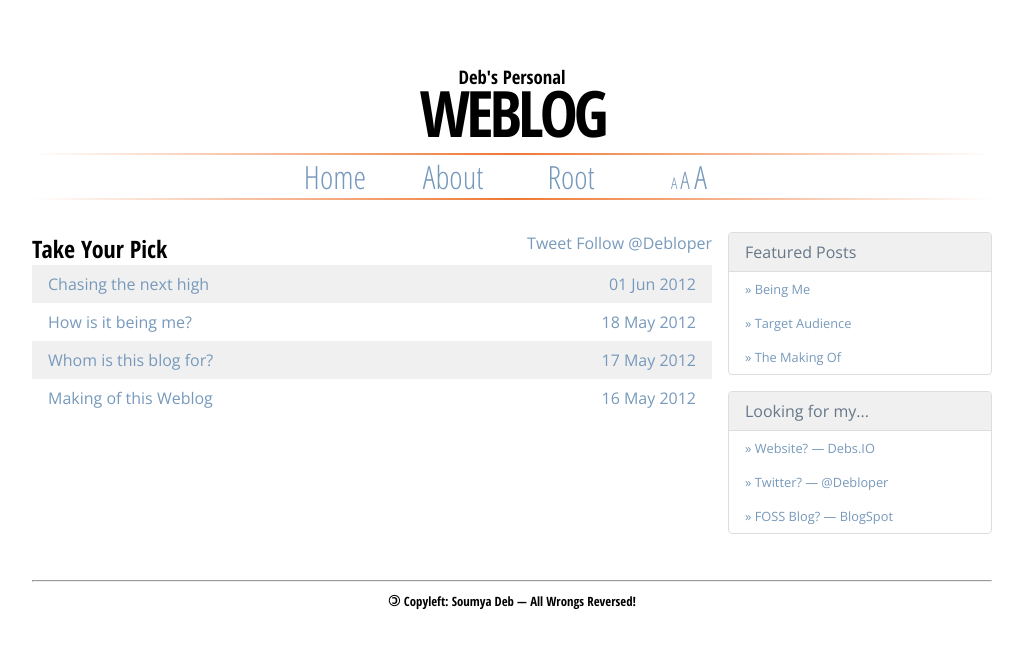
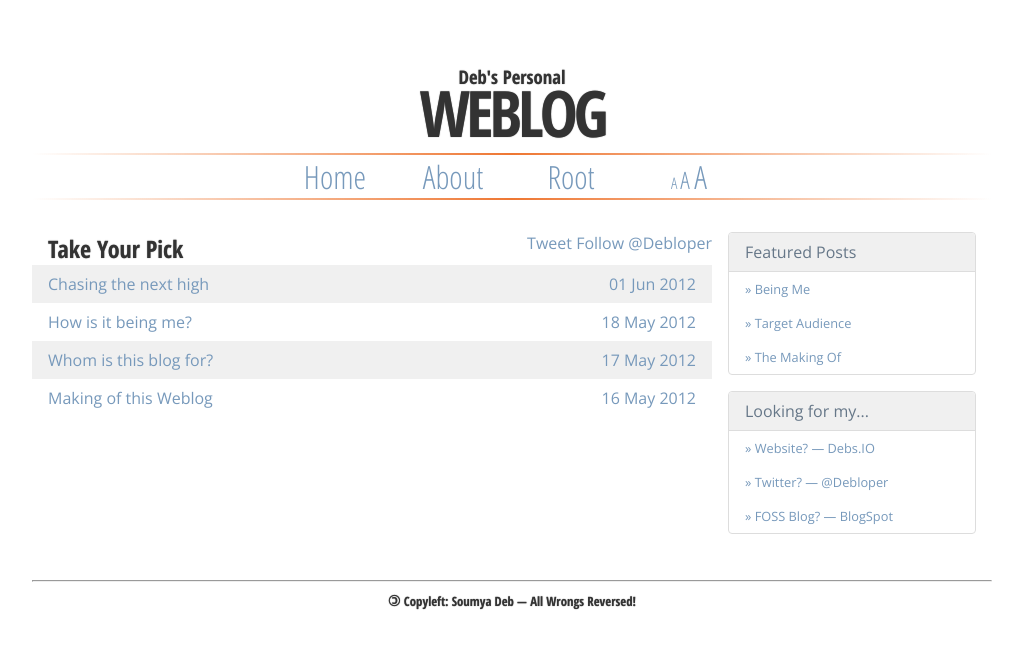
Before and after one commit to debloper/flog, a Jekyll site: the page built from index.html, in a window 1280 px wide. Shown: the top 649 px of the page, without its empty margins (128-1151 px from the left). Built offline with Jekyll 4.4.1, drawn with Linux system fonts in a browser that asks for light colours; comment, search, counter and statistics services are not loaded.

Commit message:
Some micellaneous CSS fixes

```diff
--- a/css/base.css
+++ b/css/base.css
@@ -18,10 +18,11 @@
 	box-sizing:      border-box;
 }
 body {
+	color:				#333;
 	width:				100%;
 	margin:				0;
 	padding:			0;
-	font-size:			16px;
+	min-width:			320px;
 	font-family:		"Open Sans", Sans-serif;
 	overflow-y:			scroll;
 	-webkit-transform:	translateZ(0);
@@ -40,6 +41,7 @@
 }
 h1, h2, h3, h4, h5, h6 {
 	margin:				0;
+	text-shadow:		0 0 1px #666;
 	font-family:		"Open Sans Condensed", Sans-serif;
 }
 
@@ -71,7 +73,7 @@
 	font-size:			4rem;
 	line-height:		3rem;
 	margin-bottom:		1rem;
-	letter-spacing:		-4px;
+	letter-spacing:		-0.25rem;
 	text-transform:		uppercase;
 }
 nav {
@@ -97,12 +99,10 @@
 	-ms-text-justify:	distribute-all-lines;
 	text-justify:		distribute-all-lines;
 }
-section aside {
-	padding-left:		1rem;
-}
-footer {
-	text-align:			center;
-}
+section article { margin: 0 auto 2rem; }
+section aside { padding: 0 1rem; }
+article h2 { padding: 0 1rem; }
+footer { text-align: center; }
 
 /* 3. ID & Class */
 #copyleft {
```
